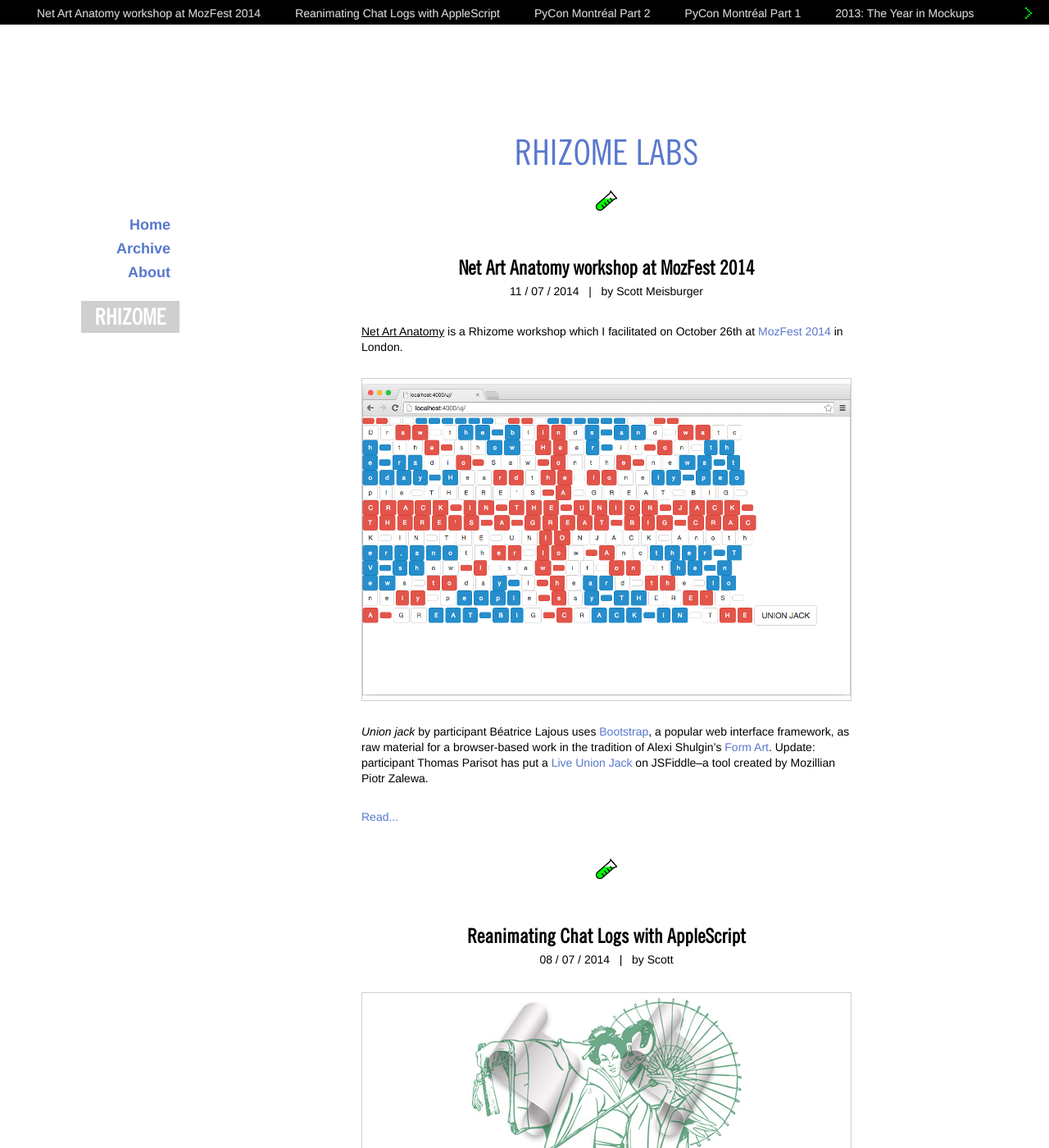
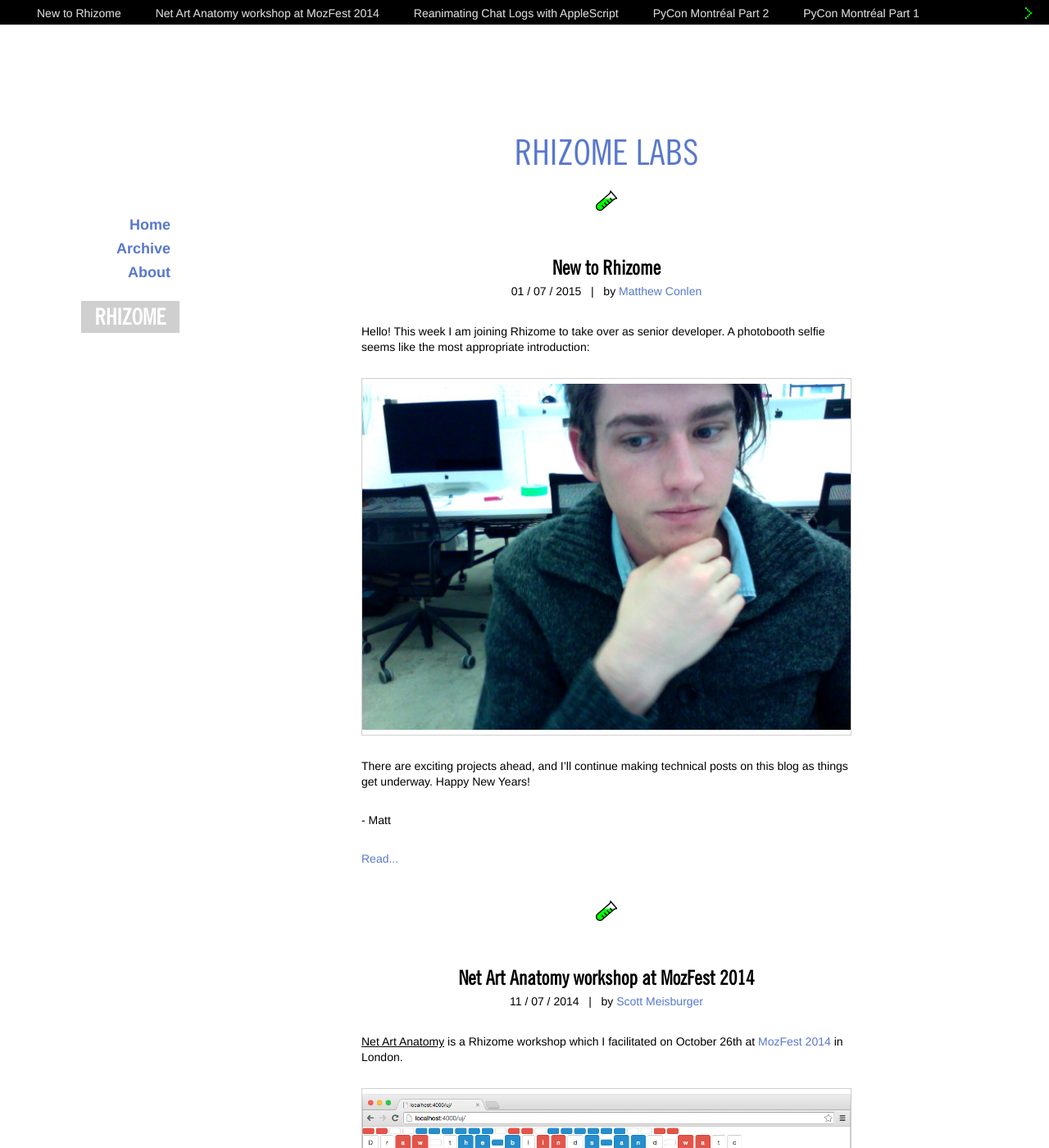
Before and after one commit to rhizomedotorg/rhizomedotorg.github.io, a Jekyll site: the page built from index.html, in a window 1280 px wide and 1400 px high. Shown: the whole window at 82% size. Built offline with Jekyll 4.4.1, drawn with Linux system fonts in a browser that asks for light colours; the list of posts is cut into pages by our own code; comment, search, counter and statistics services are not loaded; some of the changed text lies outside the part shown.

Commit message:
update blog

```diff
--- a/_layouts/post.html
+++ b/_layouts/post.html
@@ -4,7 +4,7 @@ layout: default
 
 <article>
     <h2><a href="{{ page.url }}">{{ page.title }}</a></h2>
-    <div class="byline">{{ page.date | date: "%m / %d / %Y" }}&nbsp;&nbsp;&nbsp;|&nbsp;&nbsp;&nbsp;by {{ page.author }}</div>
+    <div class="byline">{{ page.date | date: "%m / %d / %Y" }}&nbsp;&nbsp;&nbsp;|&nbsp;&nbsp;&nbsp;by <a href="http://twitter.com/{{page.author_twitter}}">{{ page.author }}</a></div>
 
     {{ content }}
 </article>
--- /dev/null
+++ b/_posts/2015-01-05-hello-again-world.markdown
@@ -0,0 +1,21 @@
+---
+layout: post
+title: "New to Rhizome"
+description: "Joining Rhizome"
+date: 2015-01-07
+author: "Matthew Conlen"
+author_twitter: "@mathisonian"
+image: "/assets/img/blog/welcome/photobooth-selfie.jpg"
+---
+
+
+Hello! This week I am joining Rhizome to take over as senior developer. A photobooth selfie seems like the
+most appropriate introduction:
+
+{% include image.html url="/assets/img/blog/welcome/photobooth-selfie.jpg" %}
+
+
+There are exciting projects ahead, and I'll continue making technical posts on this blog as things get underway. Happy New Years!
+
+
+\- Matt
--- a/index.html
+++ b/index.html
@@ -11,7 +11,7 @@ website: true
 
     <article>
         <h2><a class="{% if post.external-url %}link-post{% endif %}" href="{% if post.external-url %}{{ post.external-url }}{% else %}{{ post.url }}{% endif %}">{{ post.title }}</a></h2>
-        <div class="byline">{{ post.date | date: "%m / %d / %Y" }}&nbsp;&nbsp;&nbsp;|&nbsp;&nbsp;&nbsp;by {{ post.author }}</div>
+        <div class="byline">{{ post.date | date: "%m / %d / %Y" }}&nbsp;&nbsp;&nbsp;|&nbsp;&nbsp;&nbsp;by <a href="http://twitter.com/{{post.author_twitter}}">{{ post.author }}</a></div>
 
         {% if post.external-url %}
         {% else %}
```
Also changed, not shown: assets/img/blog/welcome/photobooth-selfie.jpg (added), 1 other file.
